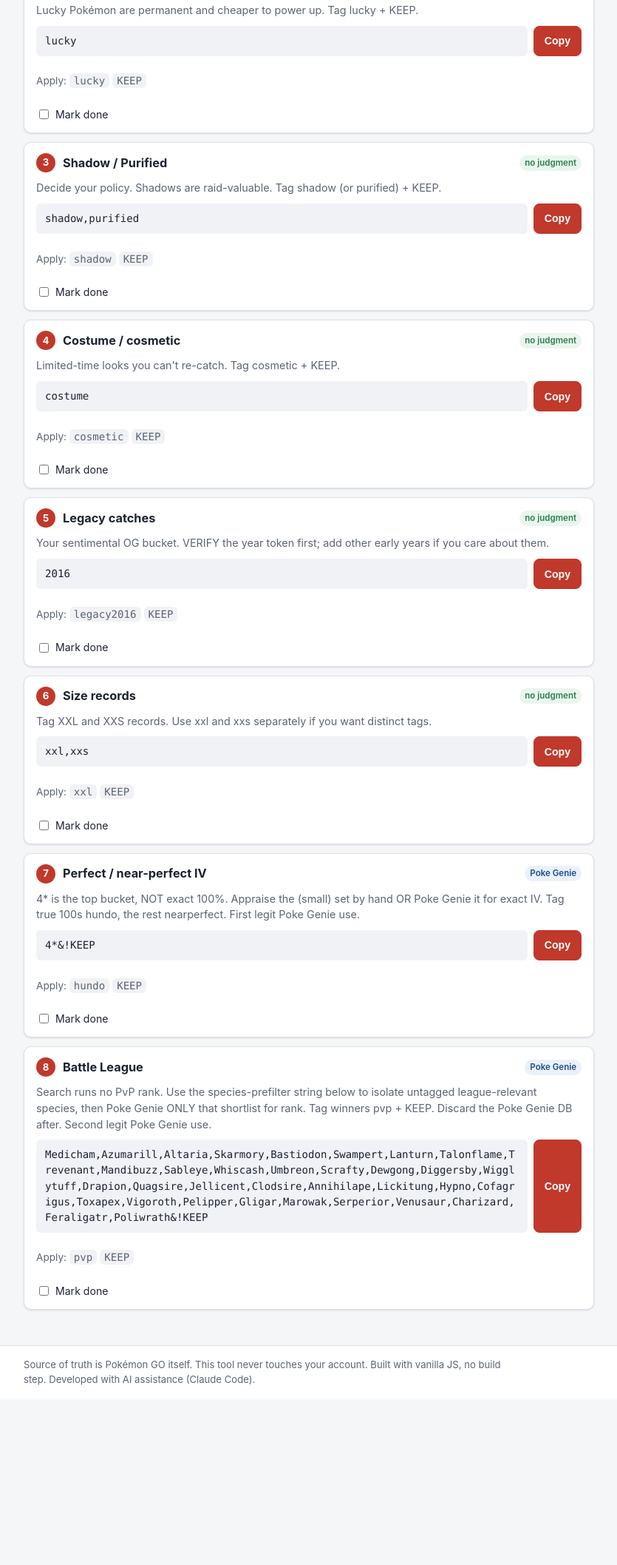
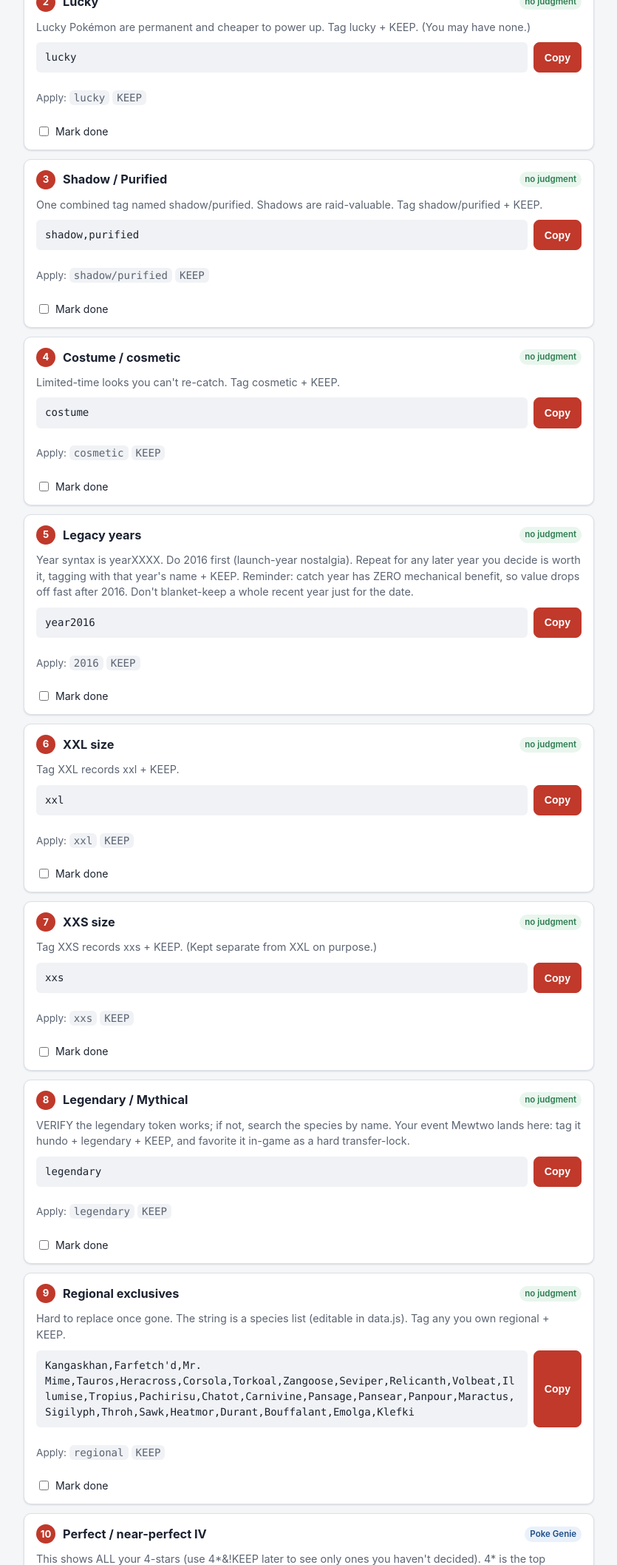
Before and after one commit to mint85/pokemon-go-triage, a website: page index.html in a window 1280 px wide. Shown: the part 685-2800 px from the top of the page at 74% size, without its empty margins (32-867 px from the left). Before the commit the page ends 2576 px from the top, so only its background shows below. Drawn offline with Linux system fonts and the light colour scheme.

Commit message:
Restructure sweeps from field-testing feedback
- Confirmed tokens (shiny, shadow/purified, costume, yearXXXX, xxl, xxs, 4*, 3*)
  now marked verified.
- Combine shadow + purified into one shadow/purified tag; split XXL/XXS into
  separate sweeps and tags to match how the tags were actually created.
- Fix catch-year syntax to yearXXXX; add 2016 and 2017 legacy-year tags.
- IV sweep now searches plain 4* (see all) with the 4*&!KEEP variant noted for
  ongoing use; split keepers into hundo (100%) and 4star (near-perfect) tags.
- Add Legendary/Mythical and Regional-exclusive sweeps.
- Add a manual-checks note (invested Pokémon, living dex) for keep-reasons that
  have no clean search token.
- Move resolveSweepString into data.js next to the string builders.

```diff
--- a/app.js
+++ b/app.js
@@ -79,10 +79,6 @@ function saveDone(done) {
   catch { /* private mode etc. — progress just won't persist */ }
 }
 
-function resolveSweepString(sweep) {
-  return sweep.string === "__PVP_PREFILTER__" ? pvpPrefilterString() : sweep.string;
-}
-
 function renderSweeps() {
   const list = $("#sweeps-list");
   const done = loadDone();
@@ -129,6 +125,15 @@ function renderSweeps() {
   });
 
   updateSweepProgress(done);
+  renderManualChecks();
+}
+
+function renderManualChecks() {
+  const ul = $("#manual-checks-list");
+  if (!ul || ul.childElementCount) return; // render once
+  manualChecks.forEach((m) => {
+    ul.append(el("li", {}, el("strong", {}, m.title + ": "), m.detail));
+  });
 }
 
 function updateSweepProgress(done) {
--- a/data.js
+++ b/data.js
@@ -22,8 +22,8 @@ const KEEP_TAG = "KEEP";
  *   ,  = OR  (union)
  *   !  = NOT (negation)   — confirmed working with tags (e.g. !KEEP)
  *   -  = range, e.g. cp1500-2500, age0-14
- * The 65k+ character strings people have used mean you never have to worry about
- * length; combine freely.
+ * The 65k+ character strings people have used mean length is never a concern.
+ * Catch year uses the literal form `year2016` (confirmed in-game).
  */
 const operators = [
   { sym: "&", name: "AND", meaning: "Both conditions must match (intersection).", verified: true },
@@ -35,49 +35,52 @@ const operators = [
 /*
  * Reason tags. Each keeper gets one of these PLUS the umbrella KEEP tag, applied in a
  * single multi-select action (confirmed you can apply more than one tag at once).
- *   token   — how you surface candidates for this reason in-game
- *   negate  — the tag name the integrity check negates (usually the tag itself)
- * `token` and the tag name are kept separate because some reasons (hundo, nearperfect,
- * pvp) have no direct search token — you find them by other means, then tag them.
+ *   tag    — the exact in-game tag NAME you create and apply
+ *   token  — how you surface candidates for this reason in-game (null if none exists)
+ *   negate — always the tag name; the integrity check builds !<tag> from it
+ * tag and token are kept separate because some reasons (hundo, 4star, pvp) have no
+ * direct search token: you find them by other means, then tag them.
  */
 const reasonTags = [
-  { id: "shiny",       tag: "shiny",       label: "Shiny",             token: "shiny",     judgment: "none", pokeGenie: false, verified: false, note: "Game knows it; unambiguous." },
-  { id: "lucky",       tag: "lucky",       label: "Lucky",             token: "lucky",     judgment: "none", pokeGenie: false, verified: false, note: "Permanent + cheaper power-ups. Effectively always-keep." },
-  { id: "shadow",      tag: "shadow",      label: "Shadow",            token: "shadow",    judgment: "none", pokeGenie: false, verified: false, note: "Raid-valuable. Decide your policy." },
-  { id: "purified",    tag: "purified",    label: "Purified",          token: "purified",  judgment: "none", pokeGenie: false, verified: false, note: "Optional keep; your call." },
-  { id: "cosmetic",    tag: "cosmetic",    label: "Costume / cosmetic", token: "costume",  judgment: "none", pokeGenie: false, verified: false, note: "Limited-time looks you can't re-catch." },
-  { id: "legacy2016",  tag: "legacy2016",  label: "Legacy 2016 catch", token: "2016",      judgment: "none", pokeGenie: false, verified: false, note: "Sentimental OG catches. VERIFY the year-search token in-game." },
-  { id: "xxl",         tag: "xxl",         label: "XXL size",          token: "xxl",       judgment: "none", pokeGenie: false, verified: false, note: "Size record." },
-  { id: "xxs",         tag: "xxs",         label: "XXS size",          token: "xxs",       judgment: "none", pokeGenie: false, verified: false, note: "Size record." },
-  { id: "hundo",       tag: "hundo",       label: "Perfect IV (100%)", token: "4*",        judgment: "some", pokeGenie: true,  verified: false, note: "No exact-100% token. 4* narrows the bucket; confirm by appraisal or Poke Genie." },
-  { id: "nearperfect", tag: "nearperfect", label: "Near-perfect IV",   token: "4*",        judgment: "some", pokeGenie: true,  verified: false, note: "Top appraisal bucket that isn't a true hundo." },
-  { id: "pvp",         tag: "pvp",         label: "Battle League",     token: null,        judgment: "some", pokeGenie: true,  verified: false, note: "No PvP-rank search token. Species-prefilter, then Poke Genie the shortlist." },
+  { id: "shiny",      tag: "shiny",           label: "Shiny",             token: "shiny",         judgment: "none", pokeGenie: false, verified: true,  note: "Game knows it; unambiguous." },
+  { id: "lucky",      tag: "lucky",           label: "Lucky",             token: "lucky",         judgment: "none", pokeGenie: false, verified: true,  note: "Permanent + cheaper power-ups. (You currently have none.)" },
+  { id: "shadowpur",  tag: "shadow/purified", label: "Shadow / Purified", token: "shadow,purified", judgment: "none", pokeGenie: false, verified: true, note: "Single combined tag named shadow/purified." },
+  { id: "cosmetic",   tag: "cosmetic",        label: "Costume / cosmetic", token: "costume",      judgment: "none", pokeGenie: false, verified: true,  note: "Limited-time looks you can't re-catch." },
+  { id: "year2016",   tag: "2016",            label: "Legacy 2016",       token: "year2016",      judgment: "none", pokeGenie: false, verified: true,  note: "Launch year. Sentimental peak." },
+  { id: "year2017",   tag: "2017",            label: "Legacy 2017",       token: "year2017",      judgment: "none", pokeGenie: false, verified: true,  note: "Year syntax is yearXXXX. Value drops off fast after 2016." },
+  { id: "xxl",        tag: "xxl",             label: "XXL size",          token: "xxl",           judgment: "none", pokeGenie: false, verified: true,  note: "Separate size tag." },
+  { id: "xxs",        tag: "xxs",             label: "XXS size",          token: "xxs",           judgment: "none", pokeGenie: false, verified: true,  note: "Separate size tag." },
+  { id: "legendary",  tag: "legendary",       label: "Legendary / Mythical", token: "legendary", judgment: "none", pokeGenie: false, verified: false, note: "Rare, raid/Master-League value. VERIFY token; else search by species." },
+  { id: "regional",   tag: "regional",        label: "Regional exclusive", token: null,           judgment: "none", pokeGenie: false, verified: false, note: "Hard to re-obtain. Found via a species list (no single token)." },
+  { id: "hundo",      tag: "hundo",           label: "Perfect IV (100%)", token: "4*",            judgment: "some", pokeGenie: true,  verified: true,  note: "No exact-100% token. 4* narrows the bucket; confirm by appraisal or Poke Genie." },
+  { id: "4star",      tag: "4star",           label: "Near-perfect (4★)", token: "4*",            judgment: "some", pokeGenie: true,  verified: true,  note: "Top appraisal bucket that isn't a true hundo. Soft/optional keep (see IV note)." },
+  { id: "pvp",        tag: "pvp",             label: "Battle League",     token: null,            judgment: "some", pokeGenie: true,  verified: false, note: "No PvP-rank token. Species-prefilter, then Poke Genie the shortlist. Star rating is NOT a PvP signal." },
 ];
 
 /*
  * Trait tokens for the composer chips and the reference table.
- * category groups them in the UI.
  */
 const tokens = [
   // Appraisal star buckets
-  { token: "4*", label: "4★ (top IV bucket)", category: "IV / appraisal", meaning: "Highest appraisal tier. Closest proxy to a hundo, but not exactly 100%.", verified: false },
-  { token: "3*", label: "3★", category: "IV / appraisal", meaning: "Second appraisal tier.", verified: false },
+  { token: "4*", label: "4★ (top IV bucket)", category: "IV / appraisal", meaning: "Highest appraisal tier. Closest proxy to a hundo, but not exactly 100%.", verified: true },
+  { token: "3*", label: "3★", category: "IV / appraisal", meaning: "Second appraisal tier. Not a keep-reason on its own.", verified: true },
   { token: "2*", label: "2★", category: "IV / appraisal", meaning: "Middle appraisal tier.", verified: false },
   { token: "1*", label: "1★", category: "IV / appraisal", meaning: "Low appraisal tier.", verified: false },
   { token: "0*", label: "0★ (nundo bucket)", category: "IV / appraisal", meaning: "Lowest appraisal tier.", verified: false },
   // Status
-  { token: "shiny",    label: "Shiny",    category: "Status", meaning: "Shiny variants.", verified: false },
-  { token: "lucky",    label: "Lucky",    category: "Status", meaning: "Lucky Pokémon (from trades).", verified: false },
-  { token: "shadow",   label: "Shadow",   category: "Status", meaning: "Shadow (Team Rocket) Pokémon.", verified: false },
-  { token: "purified", label: "Purified", category: "Status", meaning: "Purified Pokémon.", verified: false },
-  { token: "costume",  label: "Costume",  category: "Status", meaning: "Costumed / event-cosmetic Pokémon.", verified: false },
+  { token: "shiny",    label: "Shiny",    category: "Status", meaning: "Shiny variants.", verified: true },
+  { token: "lucky",    label: "Lucky",    category: "Status", meaning: "Lucky Pokémon (from trades).", verified: true },
+  { token: "shadow",   label: "Shadow",   category: "Status", meaning: "Shadow (Team Rocket) Pokémon.", verified: true },
+  { token: "purified", label: "Purified", category: "Status", meaning: "Purified Pokémon.", verified: true },
+  { token: "costume",  label: "Costume",  category: "Status", meaning: "Costumed / event-cosmetic Pokémon.", verified: true },
+  { token: "legendary", label: "Legendary", category: "Status", meaning: "Legendary / Mythical. VERIFY this token in-game.", verified: false },
   { token: "favorite", label: "Favorite", category: "Status", meaning: "Favorited (also transfer-protected by the game).", verified: false },
   // Size
-  { token: "xxl", label: "XXL", category: "Size", meaning: "Extra-large size record.", verified: false },
-  { token: "xxs", label: "XXS", category: "Size", meaning: "Extra-small size record.", verified: false },
+  { token: "xxl", label: "XXL", category: "Size", meaning: "Extra-large size record.", verified: true },
+  { token: "xxs", label: "XXS", category: "Size", meaning: "Extra-small size record.", verified: true },
   // Date
   { token: "age0-14", label: "age0-14 (last 14 days)", category: "Date", meaning: "Caught within a day range. age0-14 = last two weeks.", verified: false },
-  { token: "2016", label: "2016 (catch year)", category: "Date", meaning: "Caught in a given year. VERIFY the exact form in-game.", verified: false },
+  { token: "year2016", label: "year2016 (catch year)", category: "Date", meaning: "Caught in a given year. Syntax is yearXXXX. Confirmed.", verified: true },
   // CP
   { token: "cp1500-", label: "cp1500- (Great League cap-ish)", category: "CP", meaning: "CP range. cp1500- = 1500 and up; -1500 = up to 1500.", verified: false },
   // Tags
@@ -86,35 +89,9 @@ const tokens = [
 ];
 
 /*
- * The initial-sort sweep sequence. Order matters: the zero-judgment, no-Poke-Genie
- * sweeps run first and strip big certain chunks before any effort is spent.
- * Each: paste `string` in-game, select-all in the result, apply `applyTags`.
- */
-const sweeps = [
-  { n: 1, id: "shiny",    title: "Shiny",              string: "shiny",              applyTags: ["shiny", KEEP_TAG],    pokeGenie: false,
-    instructions: "Select all shinies and tag them shiny + KEEP. Unambiguous, no judgment." },
-  { n: 2, id: "lucky",    title: "Lucky",              string: "lucky",              applyTags: ["lucky", KEEP_TAG],    pokeGenie: false,
-    instructions: "Lucky Pokémon are permanent and cheaper to power up. Tag lucky + KEEP." },
-  { n: 3, id: "shadow",   title: "Shadow / Purified",  string: "shadow,purified",    applyTags: ["shadow", KEEP_TAG],   pokeGenie: false,
-    instructions: "Decide your policy. Shadows are raid-valuable. Tag shadow (or purified) + KEEP." },
-  { n: 4, id: "cosmetic", title: "Costume / cosmetic", string: "costume",            applyTags: ["cosmetic", KEEP_TAG], pokeGenie: false,
-    instructions: "Limited-time looks you can't re-catch. Tag cosmetic + KEEP." },
-  { n: 5, id: "legacy",   title: "Legacy catches",     string: "2016",               applyTags: ["legacy2016", KEEP_TAG], pokeGenie: false,
-    instructions: "Your sentimental OG bucket. VERIFY the year token first; add other early years if you care about them." },
-  { n: 6, id: "size",     title: "Size records",       string: "xxl,xxs",            applyTags: ["xxl", KEEP_TAG],      pokeGenie: false,
-    instructions: "Tag XXL and XXS records. Use xxl and xxs separately if you want distinct tags." },
-  { n: 7, id: "iv",       title: "Perfect / near-perfect IV", string: "4*&!KEEP",     applyTags: ["hundo", KEEP_TAG],    pokeGenie: true,
-    instructions: "4* is the top bucket, NOT exact 100%. Appraise the (small) set by hand OR Poke Genie it for exact IV. Tag true 100s hundo, the rest nearperfect. First legit Poke Genie use." },
-  { n: 8, id: "pvp",      title: "Battle League",       string: "__PVP_PREFILTER__",  applyTags: ["pvp", KEEP_TAG],      pokeGenie: true,
-    instructions: "Search runs no PvP rank. Use the species-prefilter string below to isolate untagged league-relevant species, then Poke Genie ONLY that shortlist for rank. Tag winners pvp + KEEP. Discard the Poke Genie DB after. Second legit Poke Genie use." },
-];
-
-/*
  * PvP-relevant species — starter snapshot, Great League focus, biased toward species
- * you actually catch a lot of (so the sweep-8 prefilter is worth running). This is a
- * moving target: the PvP meta shifts every season, so treat this as editable and
- * refresh it against current PvPoke Great/Ultra rankings. Legendaries you rarely have
- * spares of are intentionally left out.
+ * you actually catch a lot of. Meta shifts every season, so treat as editable and
+ * refresh against current PvPoke Great/Ultra rankings.
  */
 const pvpSpecies = [
   "Medicham", "Azumarill", "Altaria", "Skarmory", "Bastiodon", "Swampert", "Lanturn",
@@ -124,13 +101,83 @@ const pvpSpecies = [
   "Gligar", "Marowak", "Serperior", "Venusaur", "Charizard", "Feraligatr", "Poliwrath",
 ];
 
-/* Build the sweep-8 prefilter string: species OR-joined, AND not-already-kept. */
+/*
+ * Regional exclusives — well-known ones, editable. These are hard to replace once
+ * transferred (caught while travelling or via limited events).
+ */
+const regionalSpecies = [
+  "Kangaskhan", "Farfetch'd", "Mr. Mime", "Tauros", "Heracross", "Corsola", "Torkoal",
+  "Zangoose", "Seviper", "Relicanth", "Volbeat", "Illumise", "Tropius", "Pachirisu",
+  "Chatot", "Carnivine", "Pansage", "Pansear", "Panpour", "Maractus", "Sigilyph",
+  "Throh", "Sawk", "Heatmor", "Durant", "Bouffalant", "Emolga", "Klefki",
+];
+
+/*
+ * The initial-sort sweep sequence. Order matters: the zero-judgment, no-Poke-Genie
+ * sweeps run first and strip big certain chunks before any effort is spent.
+ * Each: paste `string` in-game, select-all in the result, apply `applyTags`.
+ *
+ * Rule of thumb, so the `!KEEP` question stays clear:
+ *   - No-judgment sweeps use the plain token (re-tagging an already-kept Pokémon is
+ *     harmless). You WANT to see all of that trait.
+ *   - Only the two Poke Genie sweeps offer the `!KEEP` narrowing, because scanning
+ *     costs effort and you don't want to re-scan Pokémon already marked safe.
+ */
+const sweeps = [
+  { n: 1, id: "shiny",    title: "Shiny",              string: "shiny",              applyTags: ["shiny", KEEP_TAG],           pokeGenie: false,
+    instructions: "Select all shinies and tag them shiny + KEEP. Unambiguous, no judgment." },
+  { n: 2, id: "lucky",    title: "Lucky",              string: "lucky",              applyTags: ["lucky", KEEP_TAG],           pokeGenie: false,
+    instructions: "Lucky Pokémon are permanent and cheaper to power up. Tag lucky + KEEP. (You may have none.)" },
+  { n: 3, id: "shadowpur", title: "Shadow / Purified", string: "shadow,purified",    applyTags: ["shadow/purified", KEEP_TAG],  pokeGenie: false,
+    instructions: "One combined tag named shadow/purified. Shadows are raid-valuable. Tag shadow/purified + KEEP." },
+  { n: 4, id: "cosmetic", title: "Costume / cosmetic", string: "costume",            applyTags: ["cosmetic", KEEP_TAG],        pokeGenie: false,
+    instructions: "Limited-time looks you can't re-catch. Tag cosmetic + KEEP." },
+  { n: 5, id: "legacy",   title: "Legacy years",       string: "year2016",           applyTags: ["2016", KEEP_TAG],            pokeGenie: false,
+    instructions: "Year syntax is yearXXXX. Do 2016 first (launch-year nostalgia). Repeat for any later year you decide is worth it, tagging with that year's name + KEEP. Reminder: catch year has ZERO mechanical benefit, so value drops off fast after 2016. Don't blanket-keep a whole recent year just for the date." },
+  { n: 6, id: "xxl",      title: "XXL size",           string: "xxl",                applyTags: ["xxl", KEEP_TAG],             pokeGenie: false,
+    instructions: "Tag XXL records xxl + KEEP." },
+  { n: 7, id: "xxs",      title: "XXS size",           string: "xxs",                applyTags: ["xxs", KEEP_TAG],             pokeGenie: false,
+    instructions: "Tag XXS records xxs + KEEP. (Kept separate from XXL on purpose.)" },
+  { n: 8, id: "legendary", title: "Legendary / Mythical", string: "legendary",       applyTags: ["legendary", KEEP_TAG],       pokeGenie: false,
+    instructions: "VERIFY the legendary token works; if not, search the species by name. Your event Mewtwo lands here: tag it hundo + legendary + KEEP, and favorite it in-game as a hard transfer-lock." },
+  { n: 9, id: "regional", title: "Regional exclusives", string: "__REGIONAL_LIST__",  applyTags: ["regional", KEEP_TAG],        pokeGenie: false,
+    instructions: "Hard to replace once gone. The string is a species list (editable in data.js). Tag any you own regional + KEEP." },
+  { n: 10, id: "iv",      title: "Perfect / near-perfect IV", string: "4*",           applyTags: ["hundo | 4star", KEEP_TAG],    pokeGenie: true,
+    instructions: "This shows ALL your 4-stars (use 4*&!KEEP later to see only ones you haven't decided). 4* is the top bucket, NOT exact 100%. Appraise by hand or Poke Genie for exact IV: tag true 100s hundo + KEEP, the rest 4star + KEEP. Note: high IV mainly helps raids/Master League/trophy and is NOT a PvP signal, so 4star is a soft keep. First legit Poke Genie use." },
+  { n: 11, id: "pvp",     title: "Battle League",       string: "__PVP_PREFILTER__",  applyTags: ["pvp", KEEP_TAG],             pokeGenie: true,
+    instructions: "Search runs no PvP rank, and star rating does NOT indicate PvP value. Use this species-prefilter to isolate untagged league-relevant species, then Poke Genie ONLY that shortlist for rank. Tag winners pvp + KEEP. Discard the Poke Genie DB after. Second legit Poke Genie use." },
+];
+
+/*
+ * Manual keep-checks that search can't cleanly do. Shown as a note on the sweeps tab
+ * so they aren't forgotten, rather than faked as searches.
+ */
+const manualChecks = [
+  { title: "Invested Pokémon", detail: "Anything you've powered up, put an Elite TM into, or spent lots of candy/XL on. Transferring wastes that investment. No reliable search; eyeball high-CP mons and your battle teams." },
+  { title: "Living dex", detail: "Keep at least one of each species you care about having in the Pokédex, even a bad one. There's no clean search; check before mass-transferring a common species you might be down to your last of." },
+];
+
+/* Build the sweep-10 (PvP) prefilter: species OR-joined, AND not-already-kept. */
 function pvpPrefilterString() {
   return pvpSpecies.join(",") + "&!" + KEEP_TAG;
 }
 
+/* Build the regionals sweep string: species OR-joined (no-judgment sweep, plain). */
+function regionalListString() {
+  return regionalSpecies.join(",");
+}
+
+/* Resolve any placeholder token in a sweep's `string` field. */
+function resolveSweepString(sweep) {
+  if (sweep.string === "__PVP_PREFILTER__") return pvpPrefilterString();
+  if (sweep.string === "__REGIONAL_LIST__") return regionalListString();
+  return sweep.string;
+}
+
 /* Build the integrity-check compound: negate every reason tag, ANDed together.
- * Should return the SAME in-game result set as `!KEEP`. A mismatch = a tagging gap. */
+ * Should return the SAME in-game result set as `!KEEP`. A mismatch = a tagging gap.
+ * Note the shadow/purified tag contains a slash: verify !shadow/purified negates
+ * correctly in-game (the slash isn't a grammar operator, so it should be literal). */
 function reasonNegationString() {
   const uniqueTags = [...new Set(reasonTags.map((r) => r.tag))];
   return uniqueTags.map((t) => "!" + t).join("&");
```
Also changed, not shown: index.html (+11 -4 lines), styles.css (+10 -0 lines).
